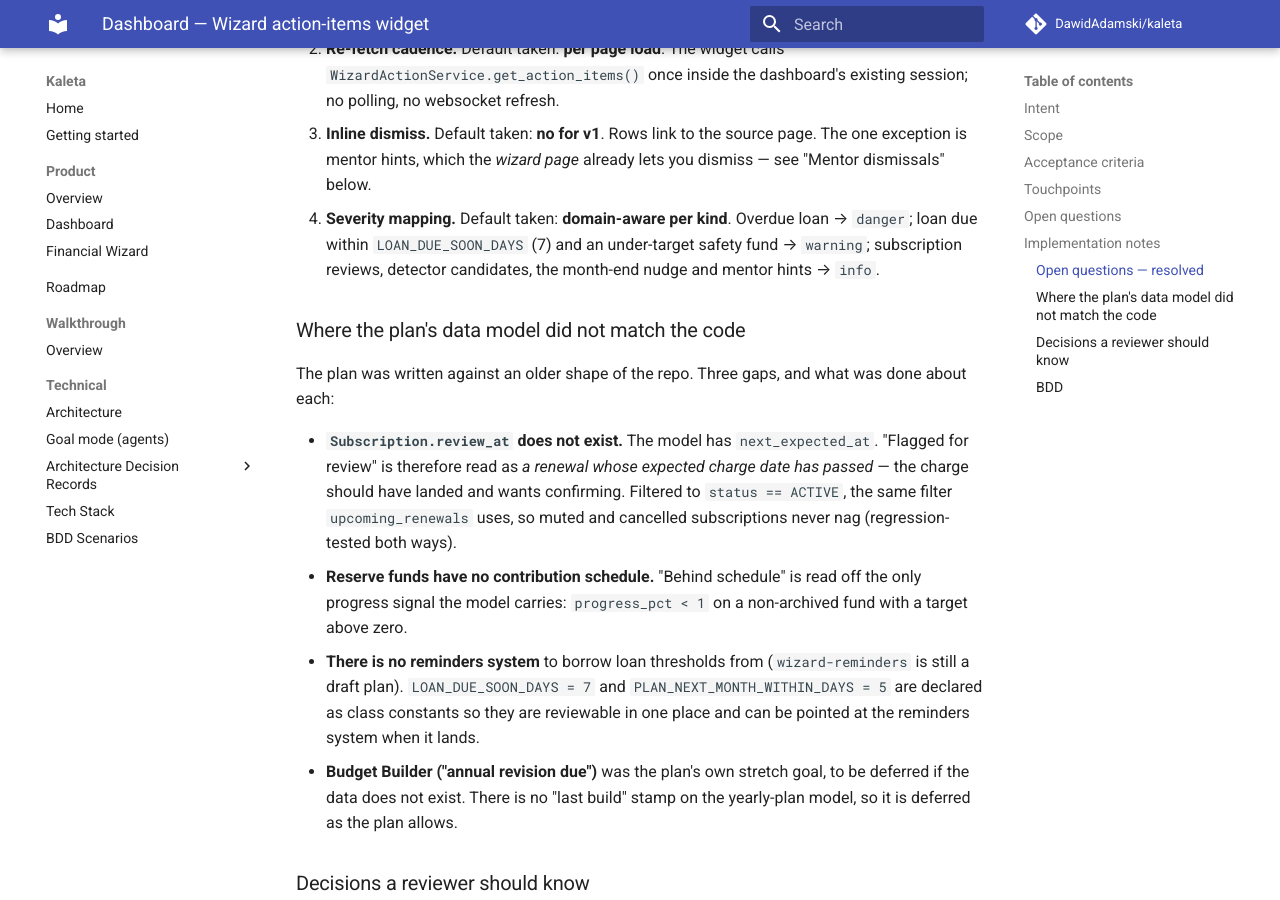
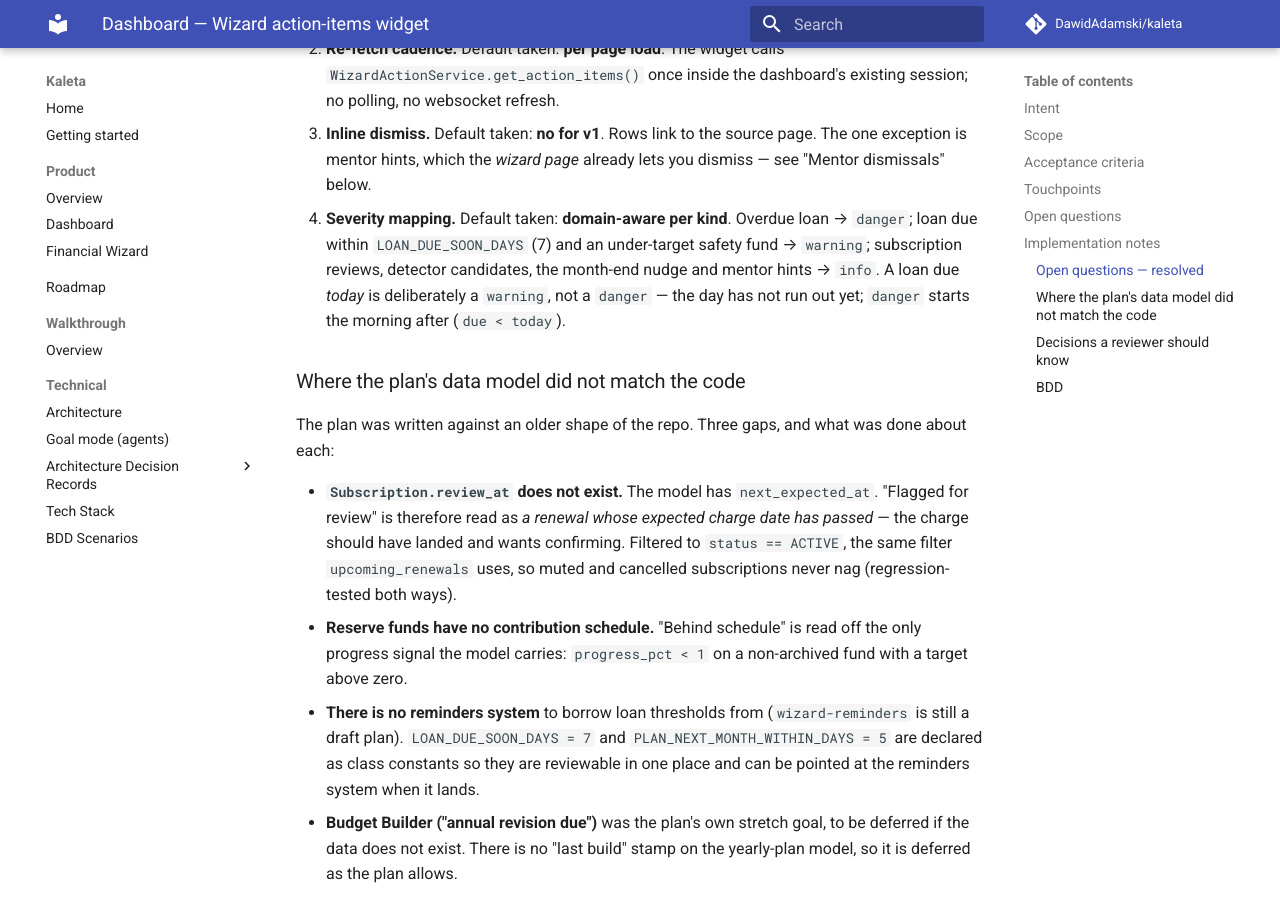
Before and after one commit to DawidAdamski/kaleta, an MkDocs documentation site: the page built from docs/plans/wizard-action-items-widget.md, in a window 1280 px wide and 900 px high, scrolled down 2538 px. Built offline with MkDocs 1.6.1 and Material for MkDocs 9.7.7, drawn with Linux system fonts in a browser that asks for light colours; comment, search, counter and statistics services are not loaded.

Commit message:
refactor(wizard-actions): address review nits
- Drop MIN_SUBSCRIPTION_CANDIDATES: compared as `>= 1`, it read as a
  tunable threshold but never suppressed anything. Now plain `if
  candidates:` with a comment saying all hits collapse into one row.
- Spell out that a loan due *today* is a warning, not a danger — the day
  has not run out yet. Comment at the branch, plus the severity-mapping
  section of the plan's Implementation notes.
- Hoist RepaymentCreate to the module-level imports in the test.

Co-Authored-By: Claude Opus 5 (1M context) <noreply@anthropic.com>
Claude-Session: https://claude.ai/code/session_011wScxdogxxLQ6rAFoz3tqa

```diff
--- a/docs/plans/wizard-action-items-widget.md
+++ b/docs/plans/wizard-action-items-widget.md
@@ -126,7 +126,9 @@ Out of scope:
 4. **Severity mapping.** Default taken: **domain-aware per kind**. Overdue
    loan → `danger`; loan due within `LOAN_DUE_SOON_DAYS` (7) and an
    under-target safety fund → `warning`; subscription reviews, detector
-   candidates, the month-end nudge and mentor hints → `info`.
+   candidates, the month-end nudge and mentor hints → `info`. A loan due
+   *today* is deliberately a `warning`, not a `danger` — the day has not run
+   out yet; `danger` starts the morning after (`due < today`).
 
 ### Where the plan's data model did not match the code
 
```
Also changed, not shown: 2 other files.
